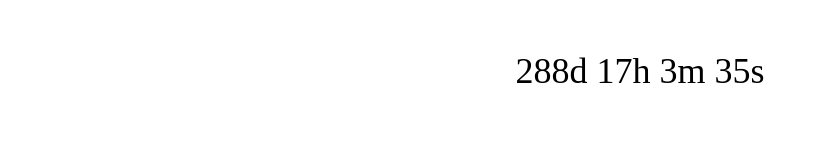
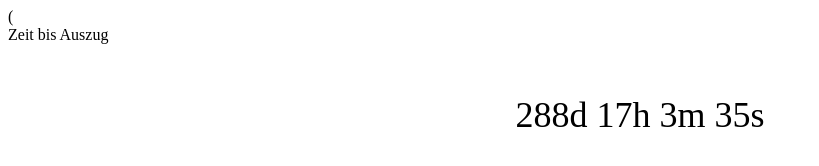
Before and after one commit to Jonas2401/Jonas2401.github.io, a plain HTML site: page index.html in a window 1280 px wide. Shown: the whole page, without its empty margins (0-819 px from the left). Drawn offline with Linux system fonts and the light colour scheme.

Commit message:
Update index.html
Added header

```diff
--- a/index.html
+++ b/index.html
@@ -1,4 +1,4 @@
-<!DOCTYPE html>
+(<!DOCTYPE html>
 <html lang="en">
 <head>
 <meta charset="UTF-8">
@@ -14,6 +14,7 @@
 </head>
 <body>
 
+ <div id="header">Zeit bis Auszug</div>
 <div id="timer"></div>
 
 <script>
```
